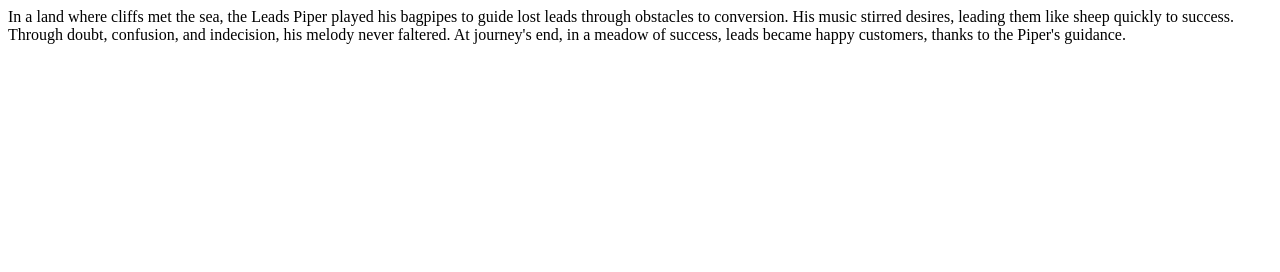
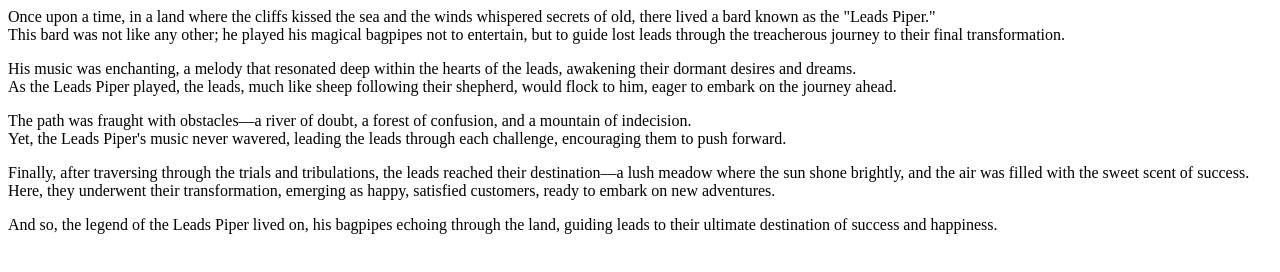
Before and after one commit to crochik/www.leadspiper.com, a plain HTML site: page index.html in a window 1280 px wide. Drawn offline with Linux system fonts and the light colour scheme.

Commit message:
Update index.html

```diff
--- a/index.html
+++ b/index.html
@@ -4,8 +4,29 @@
 </head>
 <body>
 
-In a land where cliffs met the sea, the Leads Piper played his bagpipes to guide lost leads through obstacles to conversion. His music stirred desires, leading them like sheep quickly to success.
-Through doubt, confusion, and indecision, his melody never faltered. At journey's end, in a meadow of success, leads became happy customers, thanks to the Piper's guidance.
+<p>
+  Once upon a time, in a land where the cliffs kissed the sea and the winds whispered secrets of old, there lived a bard known as the "Leads Piper." <br/>
+  This bard was not like any other; he played his magical bagpipes not to entertain, but to guide lost leads through the treacherous journey to their final transformation.
+</p>
+
+<p>
+  His music was enchanting, a melody that resonated deep within the hearts of the leads, awakening their dormant desires and dreams. <br/>
+  As the Leads Piper played, the leads, much like sheep following their shepherd, would flock to him, eager to embark on the journey ahead.
+</p>
+
+<p>
+  The path was fraught with obstacles—a river of doubt, a forest of confusion, and a mountain of indecision. <br/>
+  Yet, the Leads Piper's music never wavered, leading the leads through each challenge, encouraging them to push forward.
+</p>
+
+<p>
+  Finally, after traversing through the trials and tribulations, the leads reached their destination—a lush meadow where the sun shone brightly, and the air was filled with the sweet scent of success. <br/>
+  Here, they underwent their transformation, emerging as happy, satisfied customers, ready to embark on new adventures.
+</p>
+
+<p>
+  And so, the legend of the Leads Piper lived on, his bagpipes echoing through the land, guiding leads to their ultimate destination of success and happiness.
+</p>
 
 </body>
 </html>
```
